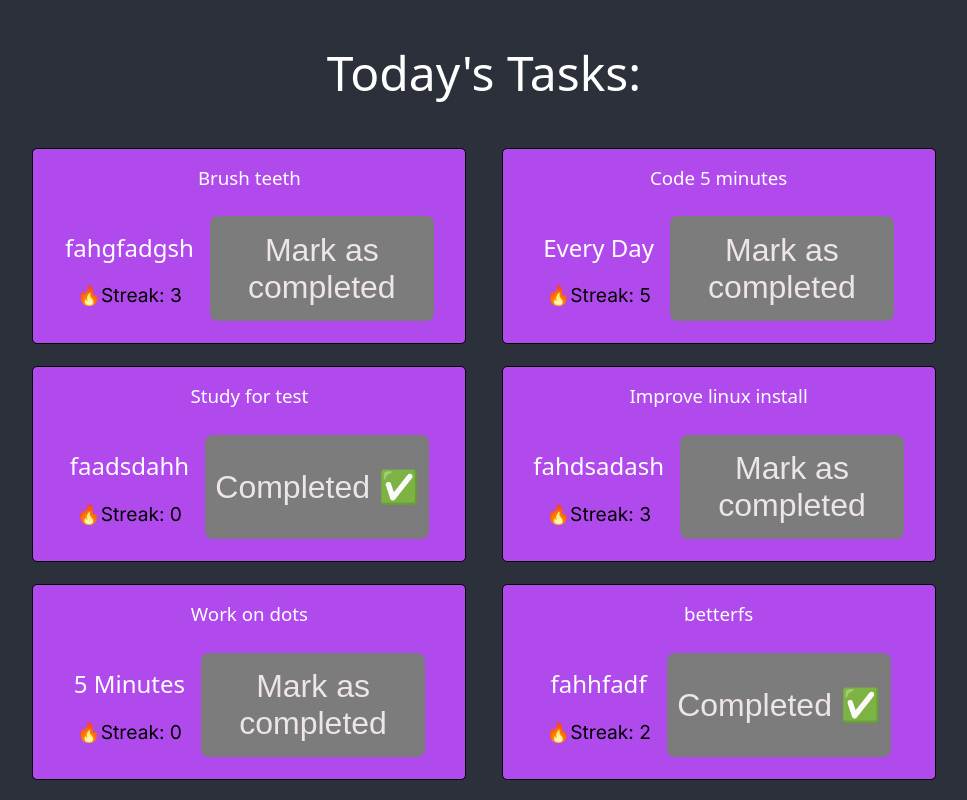
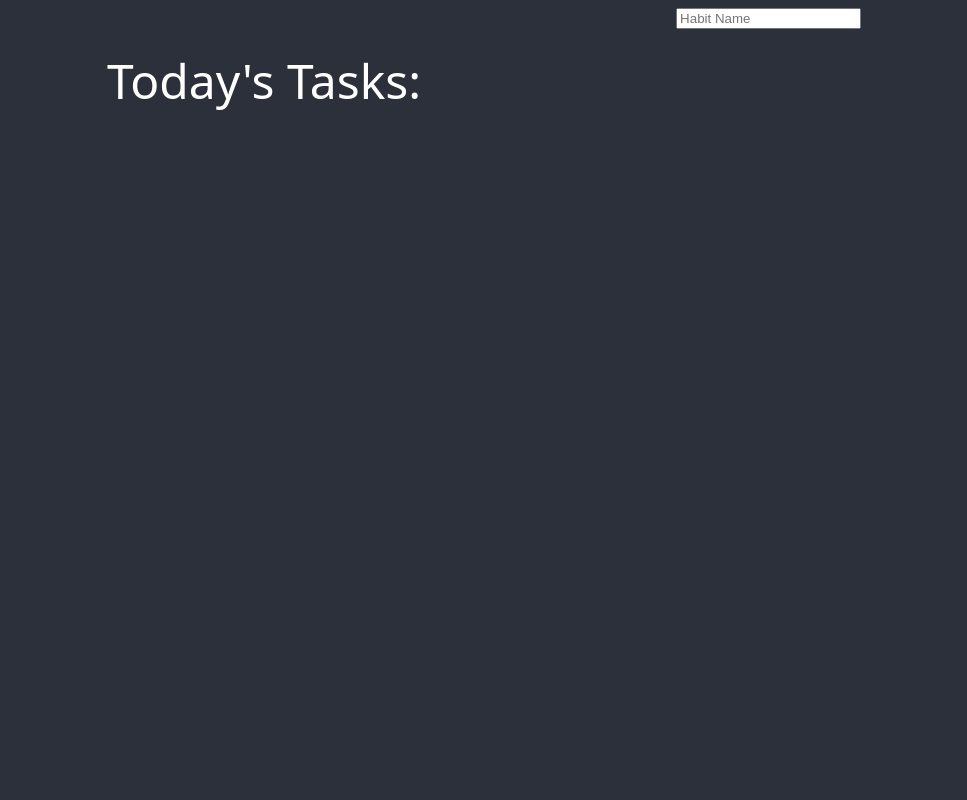
Before and after one commit to ItsGoldMonke/Habby, a Vue app in the folder client/: page / in a window 1280 px wide. Shown: the whole page, without its empty margins (156-1123 px from the left). Built offline with nearby package versions, Linux system fonts and the light colour scheme.

Commit message:
feat: add functions to create read update and remove cards from localStorage, add checks to streaks

```diff
--- a/client/src/components/HabitCard.vue
+++ b/client/src/components/HabitCard.vue
@@ -7,6 +7,7 @@ const props = defineProps<{
 
 const emit = defineEmits<{
   toggle: [id: string]
+  remove: [id: string]
 }>()
 
 
@@ -24,7 +25,10 @@ const emit = defineEmits<{
       <h2>{{habit.label}}</h2>
       <p>🔥Streak: {{habit.currentStreak}}</p>
     </div>
+      <div class="habit-buttons">
     <button @click="$emit('toggle', habit.id)" >{{ habit.completedToday ? "Completed ✅️" : "Mark as completed"}}</button>
+    <button @click="$emit('remove', habit.id)" >Remove Habit</button>
+      </div>
     </div>
   </article>
 </template>
@@ -41,7 +45,9 @@ const emit = defineEmits<{
   border: 1px solid black;
   border-radius: 5px;
   background-color: #B14AED;
-  width: 25rem;
+  width: 100%;
+  box-sizing: border-box;
+
   }
 
 
@@ -66,15 +72,23 @@ const emit = defineEmits<{
 
 }
 
+
+.habit-buttons {
+  display: flex;
+  flex-direction: column;
+  gap: 0.8rem;
+  }
+
+
 button {
   cursor: pointer;
   background: #7C7C7C;
   padding: 0.5rem;
   border: none;
   border-radius: 8px;
-  font-size: 2rem;
+  font-size: 1.2rem;
   color: #EEE5E9;
-  height: 90%;
+  height: 50%;
   width: 14rem;
   text-align: center;
 }
--- a/client/src/components/TodayView.vue
+++ b/client/src/components/TodayView.vue
@@ -1,35 +1,103 @@
 <script setup lang="ts">
 import type { Habit } from "../types/habit.ts";
 import HabitCard from "./HabitCard.vue";
-import {ref} from "vue";
-const habits = ref<Habit[]>([{completedToday: false ,currentStreak: 3,label: 'fahgfadgsh', id: '1', name: 'Brush teeth' },
+import {ref, watch} from "vue";
+
+
+const STORAGE_KEY = "habits";
+
+function loadHabits(): Habit[] {
+  try {
+    const habits = localStorage.getItem(STORAGE_KEY);
+    return habits ? JSON.parse(habits) as Habit[] : [];
+  } catch {
+    return [];
+  }
+}
+
+const habits = ref<Habit[]>(loadHabits());
+
+watch(habits, (newHabits) => {
+  localStorage.setItem(STORAGE_KEY, JSON.stringify(newHabits));
+}, {deep: true});
+
+/* const habits = ref<Habit[]>([{completedToday: false ,currentStreak: 3,label: 'Morning and Evening', id: '1', name: 'Brush teeth' },
   {completedToday: false ,currentStreak: 5,label: 'Every Day', id: '2', name: 'Code 5 minutes' },
-  {completedToday: true ,currentStreak: 0,label: 'faadsdahh', id: '3', name: 'Study for test' },
-  {completedToday: false ,currentStreak: 3,label: 'fahdsadash', id: '4', name: 'Improve linux install' },
+  {completedToday: true ,currentStreak: 0,label: '2 Hours, in blocks', id: '3', name: 'Study for test' },
+  {completedToday: false ,currentStreak: 3,label: '1 Hour', id: '4', name: 'Improve linux install' },
   {completedToday: false ,currentStreak: 0,label: '5 Minutes', id: '5', name: 'Work on dots' },
-  {completedToday: true ,currentStreak: 2,label: 'fahhfadf', id: '6', name: 'betterfs' }]);
+  {completedToday: true ,currentStreak: 2,label: '25 Minutes', id: '6', name: 'Read a book' }]);
+*/
+
+function addHabit(name: string) {
+  const habit: Habit = {
+    id: crypto.randomUUID(),
+    name,
+    label: 'Every Day',
+    currentStreak: 0,
+    completedToday: false,
+    lastCompleted: null
+  }
+  habits.value.push(habit)
+}
+
+function removeHabit(id: string) {
+  habits.value = habits.value.filter(habit => habit.id !== id); // removes habit corresponding to id
+}
 
 function toggleHabit(id: string) {
   const habit = habits.value.find((habit) => habit.id === id); // finds the habit corresponding to the id in the list
   if (!habit) return // returns if no habit found matching given id
 
-  habit.completedToday = !habit.completedToday; // toggles the completion state
+  const now = Date.now();
+  const hours = 1;
+  const minutes = 1;
+  const cooldown = hours * minutes * 60 * 1000;
+
+  if (habit.completedToday) {
+    habit.completedToday = false;
+    return;
+  }
+  if (habit.lastCompleted == null || now - habit.lastCompleted > cooldown) {
+    habit.currentStreak++
+    habit.lastCompleted = now;
+
+  }
+
+  habit.completedToday = true;
 }
+
 
 </script>
 
 <template>
   <section>
-    <h1>Today's Tasks:</h1>
+    <div class="top-bar">
+      <h1>Today's Tasks:</h1>
+      <form @submit.prevent="addHabit(($event.target as HTMLFormElement).habitName.value.trim());
+($event.target as HTMLFormElement).reset();">
+        <input name="habitName" placeholder="Habit Name" required autocomplete="off" maxlength="20" />
+      </form>
+    </div>
     <div class="habit-grid">
-      <HabitCard @toggle="toggleHabit" v-for="habit in habits" :habit="habit"/>
+      <HabitCard @toggle="toggleHabit" @remove="removeHabit" v-for="habit in habits" :habit="habit"/>
     </div>
   </section>
 </template>
 
 <style scoped>
+.top-bar {
+  display: flex;
+  flex-direction: row;
+  justify-content: space-evenly;
+}
+
 h1 {
   font-size: 3rem;
+  text-align: center;
+}
+button {
+  font-size: 2rem;
   text-align: center;
 }
 .habit-grid{
@@ -38,4 +106,10 @@ h1 {
   gap: 1rem;
   justify-content: center;
 }
+
+.habit-grid > * {
+  flex: 0 1 30rem;
+  max-width: 100%;
+}
+
 </style>
--- a/client/src/types/habit.ts
+++ b/client/src/types/habit.ts
@@ -4,4 +4,5 @@ export interface Habit {
     label: string;
     currentStreak: number;
     completedToday: boolean;
+    lastCompleted: number | null;
 }
```
